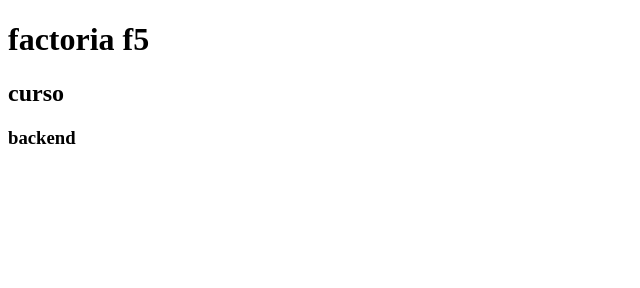
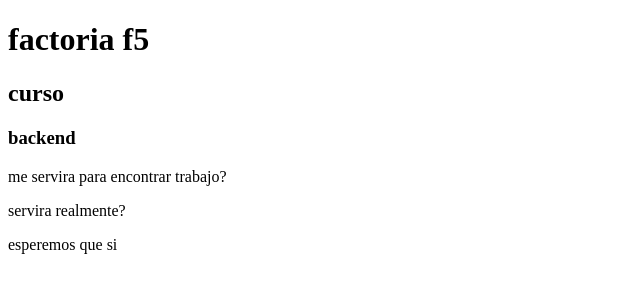
Before and after one commit to juanignacioFG/bootcamp-AWS-ejercicio-1, a plain HTML site: page index.html in a window 1280 px wide. Shown: the whole page, without its empty margins (0-640 px from the left). Drawn offline with Linux system fonts and the light colour scheme.

Commit message:
agregamos parrafos

```diff
--- a/index.html
+++ b/index.html
@@ -9,5 +9,9 @@
     <h1>factoria f5</h1>
     <h2>curso</h2>
     <h3>backend</h3>
+
+    <p>me servira para encontrar trabajo?</p>
+    <p>servira realmente?</p>
+    <p>esperemos que si</p>
 </body>
 </html>
```
